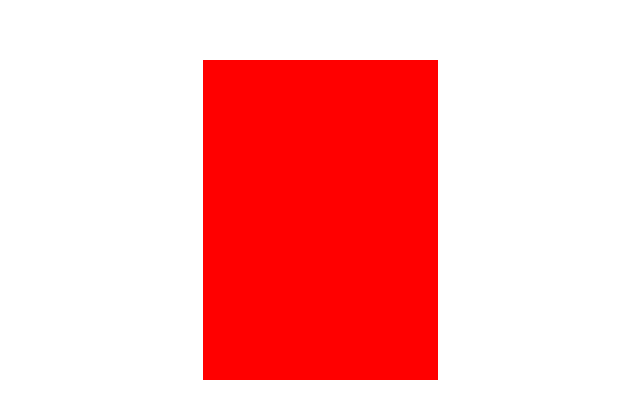
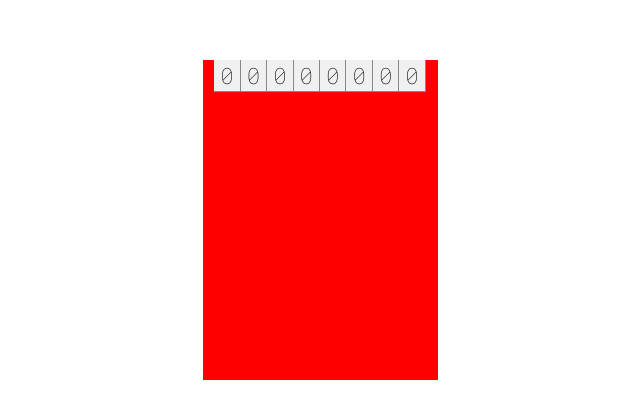
Before and after one commit to danilovalerio/react-calculadora, a React (Create React App) app: page / in a window 1280 px wide. Shown: the part 188-606 px from the top of the page, without its empty margins (320-960 px from the left). Built offline with nearby package versions, Linux system fonts and the light colour scheme.

Commit message:
Componente Botão e CSS com variáveis

```diff
--- /dev/null
+++ b/src/components/Button.css
@@ -0,0 +1,16 @@
+/* definir variável em css com o root */
+
+:root {
+    --bg-button: #f0f0f0;
+    --border-button: solid 1px #888;
+}
+
+.button {
+    font-size: 1.4em;
+    background-color: var(--bg-button);
+    border: none;
+    border-right: var(--border-button);
+    border-bottom: var(--border-button);
+    outline: none;
+
+}
--- /dev/null
+++ b/src/components/Button.jsx
@@ -0,0 +1,5 @@
+import React from 'react'
+import './Button.css'
+
+export default props =>
+    <button className='button'>0</button>
--- a/src/main/Calculadora.jsx
+++ b/src/main/Calculadora.jsx
@@ -1,10 +1,21 @@
 import React, { Component } from 'react'
 import './Calculadora.css'
+
+import Button from '../components/Button'
 
 export default class Calculadora extends Component {
     render(){
         return(
             <div className="calculadora">
+                <Button/>
+                <Button/>
+                <Button/>
+                <Button/>
+                <Button/>
+                <Button/>
+                <Button/>
+                <Button/>
+
             </div>
         )
     }
```
